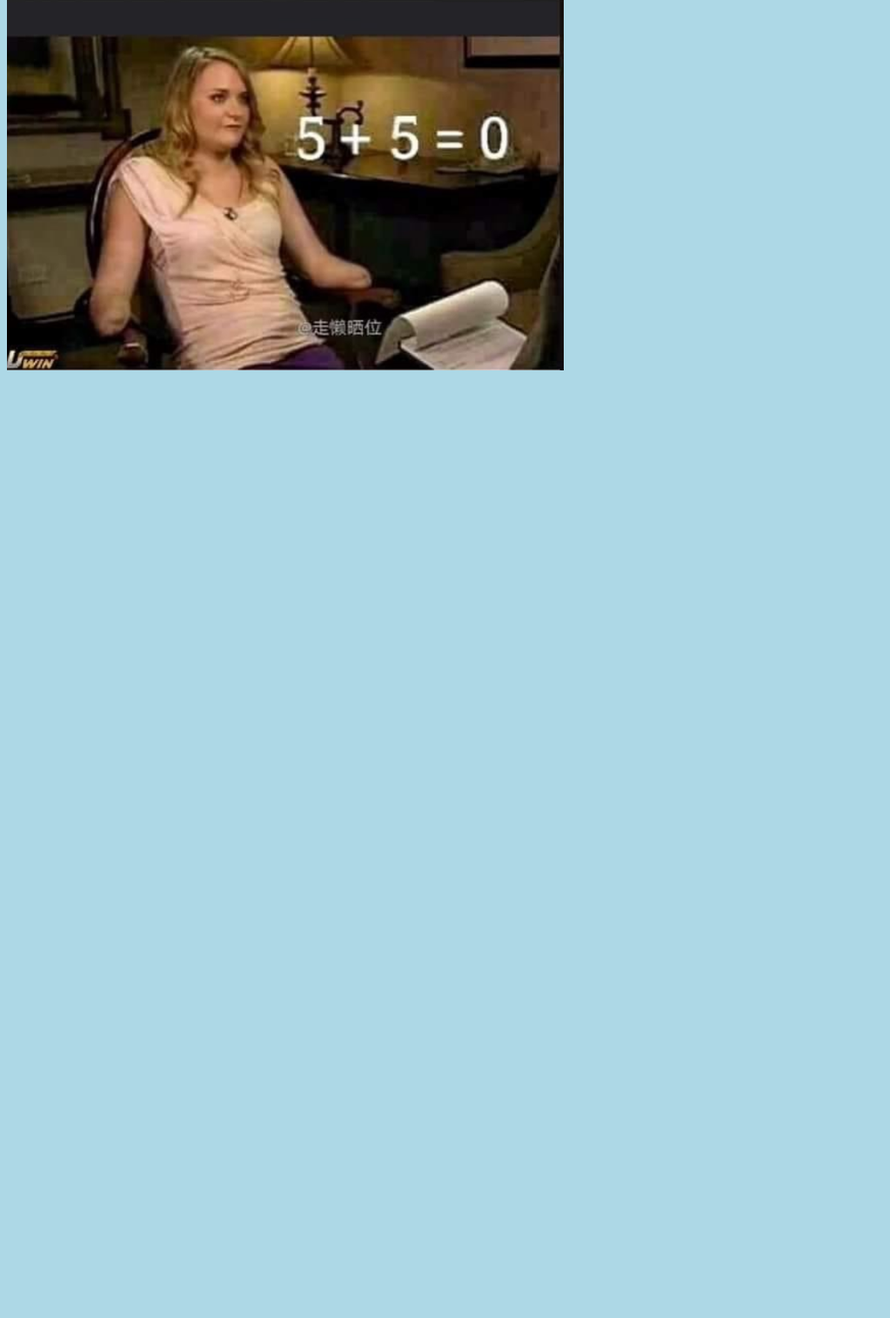
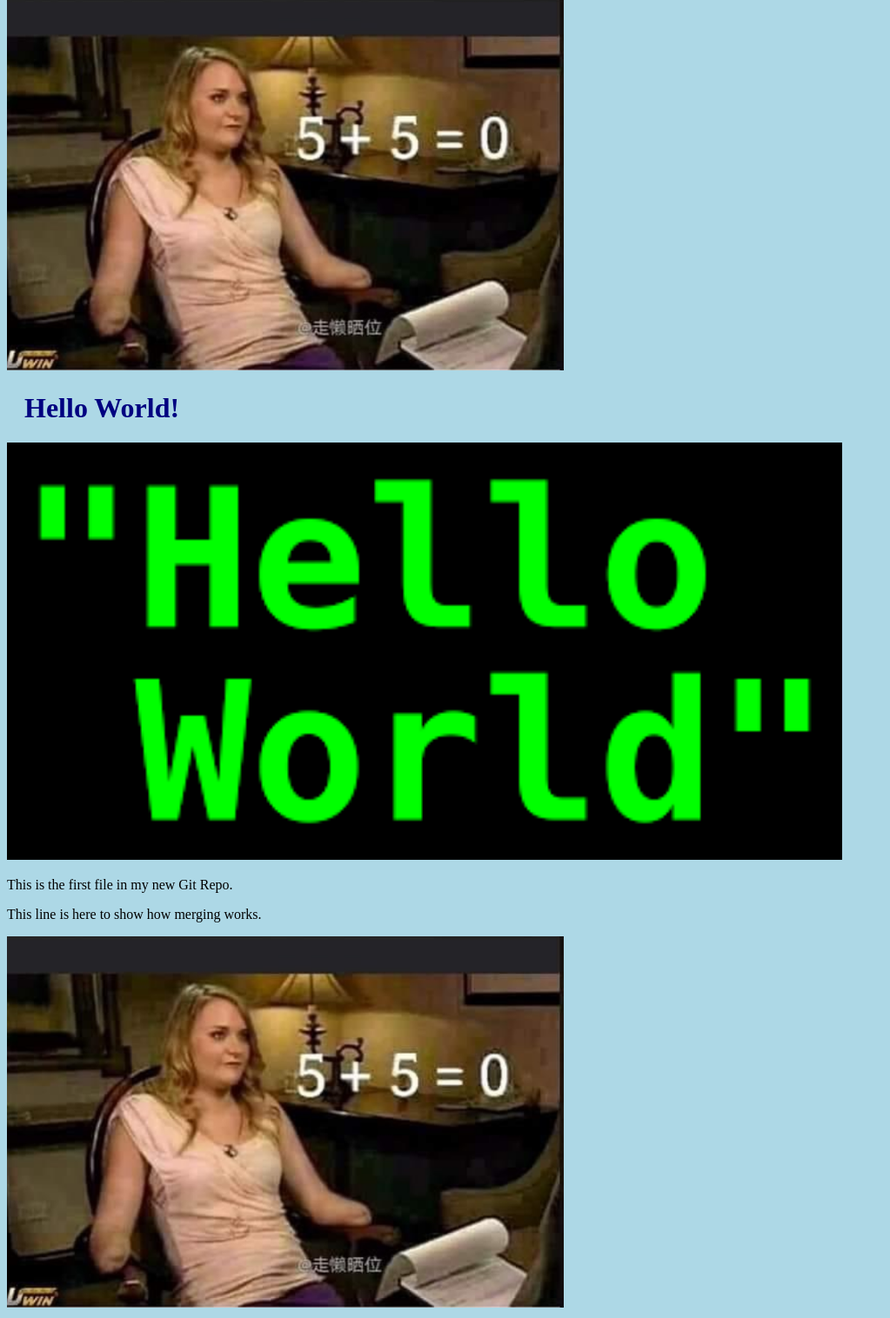
Before and after one commit to Ray01Chen/myblog, a Django app: template firstApp/templates/myfirst.html in a window 1280 px wide. Shown: the part 649-2165 px from the top of the page at 87% size, without its empty margins (0-1023 px from the left). Before the commit the page ends 1075 px from the top, so only its background shows below. Run offline with Django 4.2, Linux system fonts and the light colour scheme; the template is opened without the code that fills it, so the values that code supplies are empty.

Commit message:
Updated myfirst.html with basic meta
Add some meta tags to myfirst.html

```diff
--- a/firstApp/templates/myfirst.html
+++ b/firstApp/templates/myfirst.html
@@ -1,8 +1,12 @@
 <!DOCTYPE html>
-<html>
+<html lang='en'>
 <head>
 <title>Hello World!</title>
 <link rel="stylesheet" href="bluestyle.css">
+  <meta charset="UTF-8">
+  <title>Hello World!</title>
+  <meta name="Viewport" content="width=device-width,initial-scale=1">
+  <link rel="stylesheet" href="bluestyle.css">
 </head>
 <body>
 
@@ -12,6 +16,12 @@ style="width:100%;max-width:960px"></div>
 <p>This is the first file in my new Git Repo.</p>
 <p>This line is here to show how merging works.</p>
 <div><img src="FivePlusFive.png" alt="Hello Git" style="width:100%;max-width:640px"></div>
+<h1>Hello World!</h1>
+<div><img src="HelloWorld.png" alt="Hello World from Space"
+style="width:100%;max-width:960px"></div>
+<p>This is the first file in my new Git Repo.</p>
+<p>This line is here to show how merging works.</p>
+<div><img src="FivePlusFive.png" alt="Hello Git" style="width:100%;max-width:640px"></div>
 
 </body>
 </html>
```
